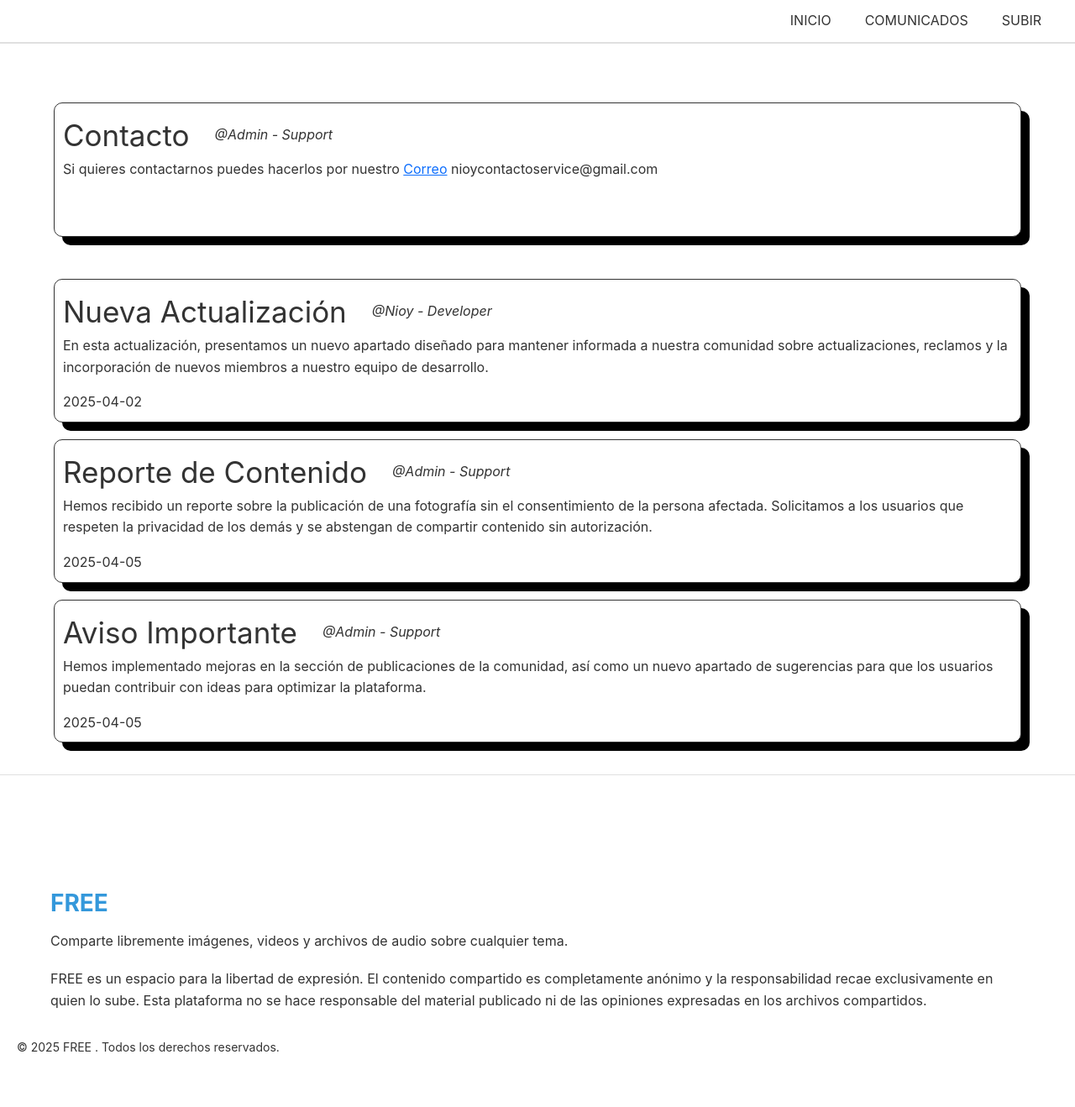
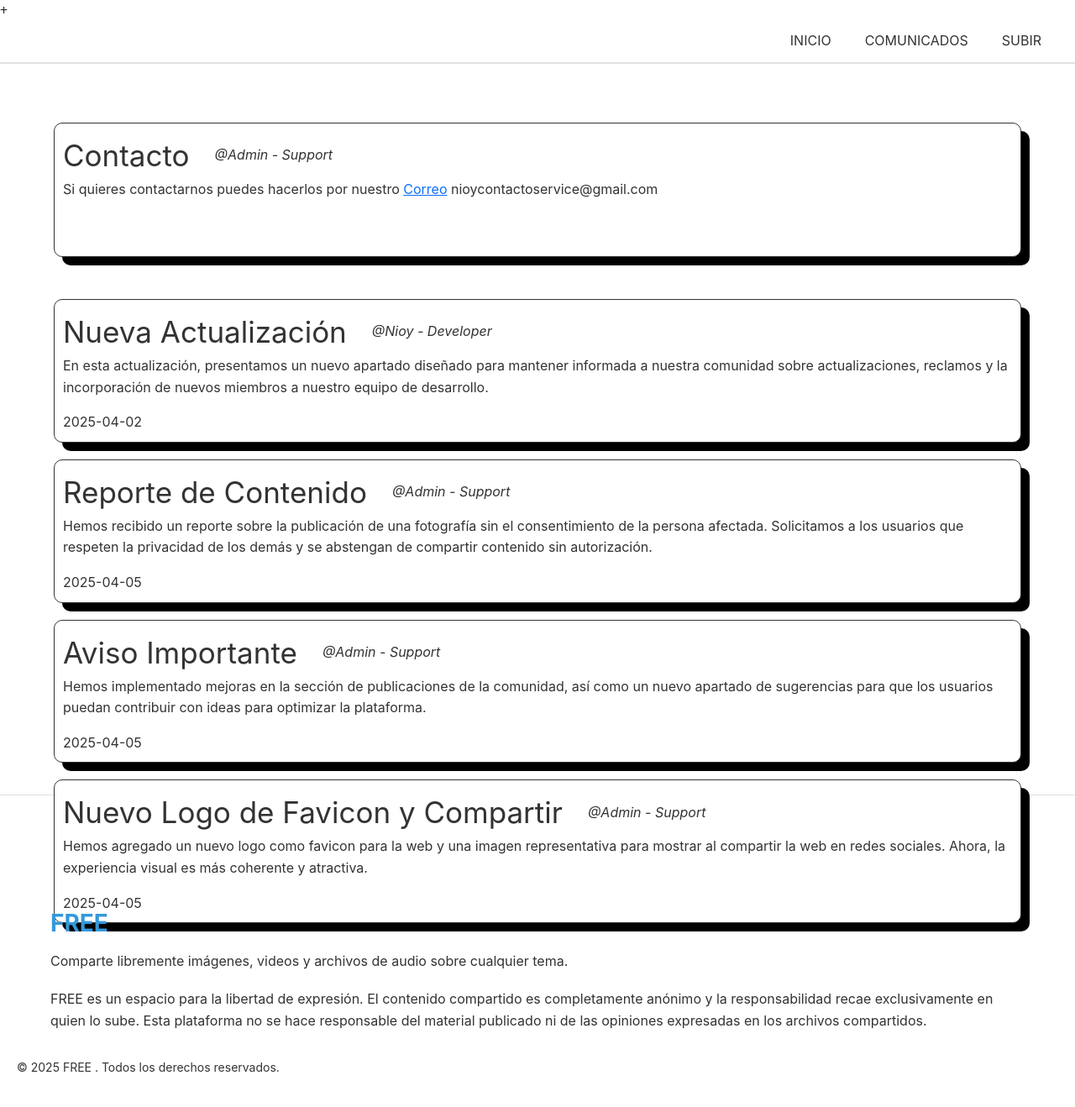
Before and after one commit to NioyJadelkaFp/NetDrop, a Flask app: page /comunicados in a window 1280 px wide. Shown: the whole page at 84% size. Before the commit the page ends 1252 px from the top, so only its background shows below. Run offline with Flask 3, Linux system fonts and the light colour scheme.

Commit message:
Logos Agregados

```diff
--- a/Comunicados.json
+++ b/Comunicados.json
@@ -16,5 +16,12 @@
         "autor": "@Admin - Support",
         "texto": "Hemos implementado mejoras en la sección de publicaciones de la comunidad, así como un nuevo apartado de sugerencias para que los usuarios puedan contribuir con ideas para optimizar la plataforma.",
         "fecha": "2025-04-05"
+    },
+    {
+        "titulo": "Nuevo Logo de Favicon y Compartir",
+        "autor": "@Admin - Support",
+        "texto": "Hemos agregado un nuevo logo como favicon para la web y una imagen representativa para mostrar al compartir la web en redes sociales. Ahora, la experiencia visual es más coherente y atractiva.",
+        "fecha": "2025-04-05"
     }
+
 ]
--- a/templates/layout.html
+++ b/templates/layout.html
@@ -16,7 +16,22 @@
   <link rel="stylesheet" href="{{ url_for('static', filename='css/global.css') }}">
   <link rel="stylesheet" href="{{ url_for('static', filename='css/componentes.css') }}">
   <title>FREE - Comparte sin censura y sin restricciones</title>
-  <link href="https://cdn.jsdelivr.net/npm/bootstrap@5.3.3/dist/css/bootstrap.min.css" rel="stylesheet" integrity="sha384-QWTKZyjpPEjISv5WaRU9OFeRpok6YctnYmDr5pNlyT2bRjXh0JMhjY6hW+ALEwIH" crossorigin="anonymous">
+  <link href="https://cdn.jsdelivr.net/npm/bootstrap@5.3.3/dist/css/bootstrap.min.css" rel="stylesheet" integrity="sha384-QWTKZyjpPEjISv5WaRU9OFeRpok6YctnYmDr5pNlyT2bRjXh0JMhjY6hW+ALEwIH" crossorigin="anonymous">  +
+  <!-- Ícono de la web (favicon) -->
+<link rel="icon" href="{{ url_for('static', filename='Logo/Freec.png') }}" type="image/png">
+
+<!-- Metaetiquetas para redes sociales -->
+<meta property="og:image" content="{{ url_for('static', filename='Logo/Logo.png') }}">
+<meta property="og:image:alt" content="Logo de FREE">
+<meta property="twitter:image" content="{{ url_for('static', filename='Logo/Logo.png') }}">
+<meta property="twitter:image:alt" content="Logo de FREE">
+
+<!-- Imagen del banner al compartir la web -->
+<meta property="og:image" content="{{ url_for('static', filename='Logo/icono.png') }}">
+<meta property="og:image:alt" content="Banner de FREE">
+<meta name="twitter:image" content="{{ url_for('static', filename='Logo/icono.png') }}">
+<meta name="twitter:image:alt" content="Banner de FREE">
+
 </head>
 <body>
     <div class="header">
```
Also changed, not shown: static/Logo/Freec.png (added), static/Logo/Logo.jfif (deleted), static/Logo/Logo.jpeg (deleted), static/Logo/Logo.png (added).
